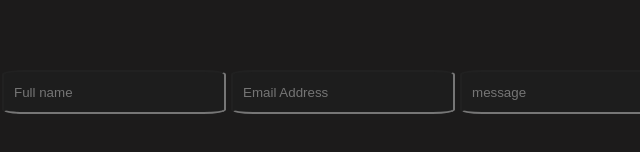
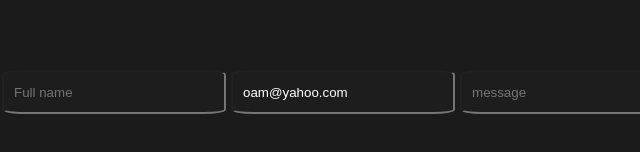
Before and after one commit to Kimoo5522/Personal-Website, a plain HTML site: page contact.html in a window 1280 px wide. Shown: the part 270-422 px from the top of the page, 238-878 px from the left. Drawn offline with Linux system fonts and the light colour scheme.

Commit message:
Add files via upload

```diff
--- a/contact.html
+++ b/contact.html
@@ -42,7 +42,7 @@
             <form class="form-contact">
                 <input type="text" placeholder="Full name">
 
-                <input type="text" placeholder="Email Address">
+                <input type="email" placeholder="Email Address" value="oam@yahoo.com">
 
                 <input type="text" placeholder="message" class="message-contact">
 
```
